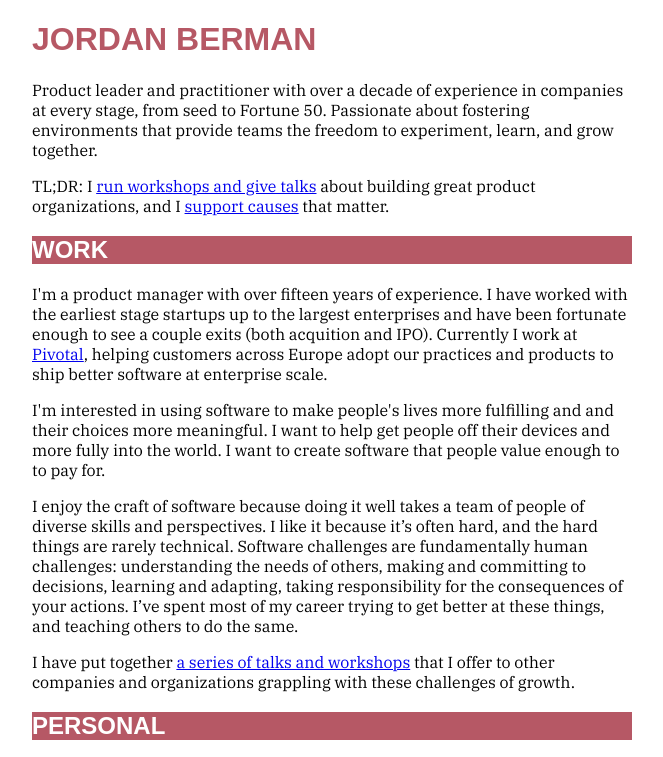
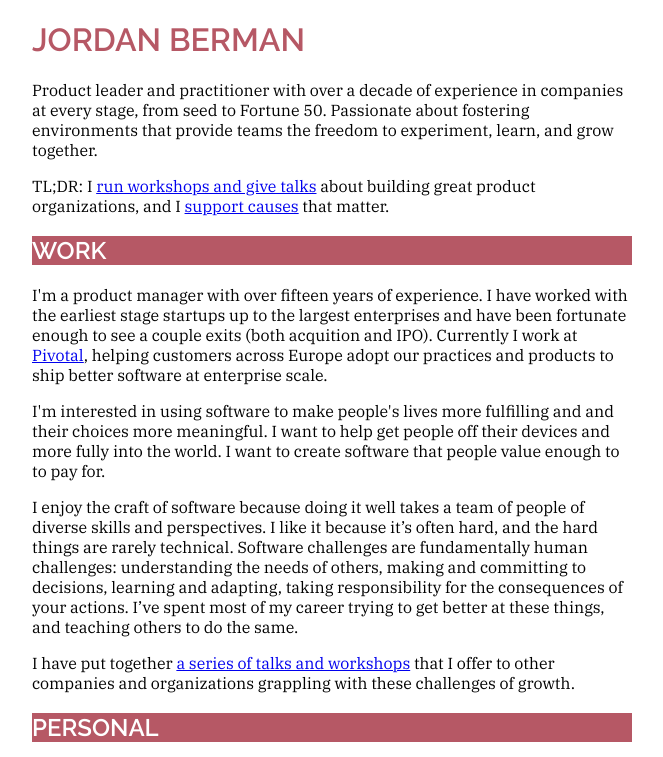
Before and after one commit to smingers/smingers.github.io, a plain HTML site: page index.html in a window 1280 px wide. Shown: the top 757 px of the page, without its empty margins (308-971 px from the left). Drawn offline with Linux system fonts and the light colour scheme.

Commit message:
Change to Raleway font

```diff
--- a/style.css
+++ b/style.css
@@ -4,12 +4,12 @@ body {
 }
 
 h1 {
-	font-family: 'Montserrat', sans-serif;
+	font-family: 'Raleway', sans-serif;
 	color: #b65865;
 }
 
 h2, h3, h4, h5, h6 {
-	font-family: 'Montserrat', sans-serif;
+	font-family: 'Raleway', sans-serif;
 	color: white;
 	background-color: #b65865;
 }
```
